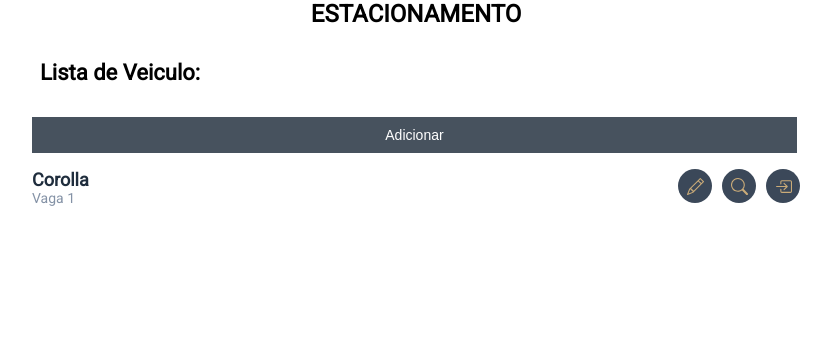
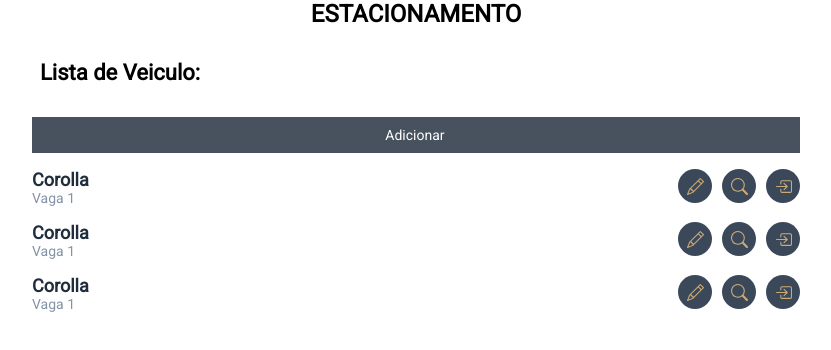
Before and after one commit to EstudosEdu/Projeto-React, a React (Create React App) app: page /list in a window 1280 px wide. Shown: the top 350 px of the page, without its empty margins (224-1055 px from the left). Built offline with nearby package versions, Linux system fonts and the light colour scheme.

Commit message:
fix alguns erros

```diff
--- a/src/App.jsx
+++ b/src/App.jsx
@@ -1,10 +1,10 @@
 import './App.css';
+import Root from './pages/Root.jsx';
 
 function App() {
+
   return (
-    <div className="App">
-
-    </div>
+      <Root/>
   );
 }
 
--- a/src/components/Bottao/style.jsx
+++ b/src/components/Bottao/style.jsx
@@ -1,6 +1,6 @@
 import styled from 'styled-components';
 
-export const Btn = styled.button`
+export const Btn = styled.a`
 display: flex;
 align-items: center;
 padding: 10px 46%;
@@ -9,4 +9,6 @@ border: none;
 color: white;
 font-size: 14px;
 font-weight: 400;
+cursor: pointer;
+font-family: 'Roboto';
 `;
--- a/src/components/Layout/Listagem/Lista.jsx
+++ b/src/components/Layout/Listagem/Lista.jsx
@@ -22,6 +22,8 @@ const Lista = () => {
         </span>
 
         <LinhaLista />
+        <LinhaLista />
+        <LinhaLista />
 
       </ContainerGeral>
     </>
--- a/src/index.js
+++ b/src/index.js
@@ -2,11 +2,10 @@ import React from 'react';
 import ReactDOM from 'react-dom';
 import './index.css';
 import App from './App.jsx';
-import Root from './pages/Root.jsx'
 
 ReactDOM.render(
   <React.StrictMode>
-    <Root />
+    <App />
   </React.StrictMode>,
   document.getElementById('root')
 );
--- a/src/pages/Root.jsx
+++ b/src/pages/Root.jsx
@@ -3,9 +3,10 @@ import {
   BrowserRouter as Router,
   Switch,
   Route,
+  Link
 } from 'react-router-dom';
 import Lista from '../components/Layout/Listagem/Lista.jsx';
-import Add from '../components/Layout/Adicionar/Adicionar.jsx'
+import Add from '../components/Layout/Adicionar/Adicionar.jsx';
 
 
 const Root = () => {
```
